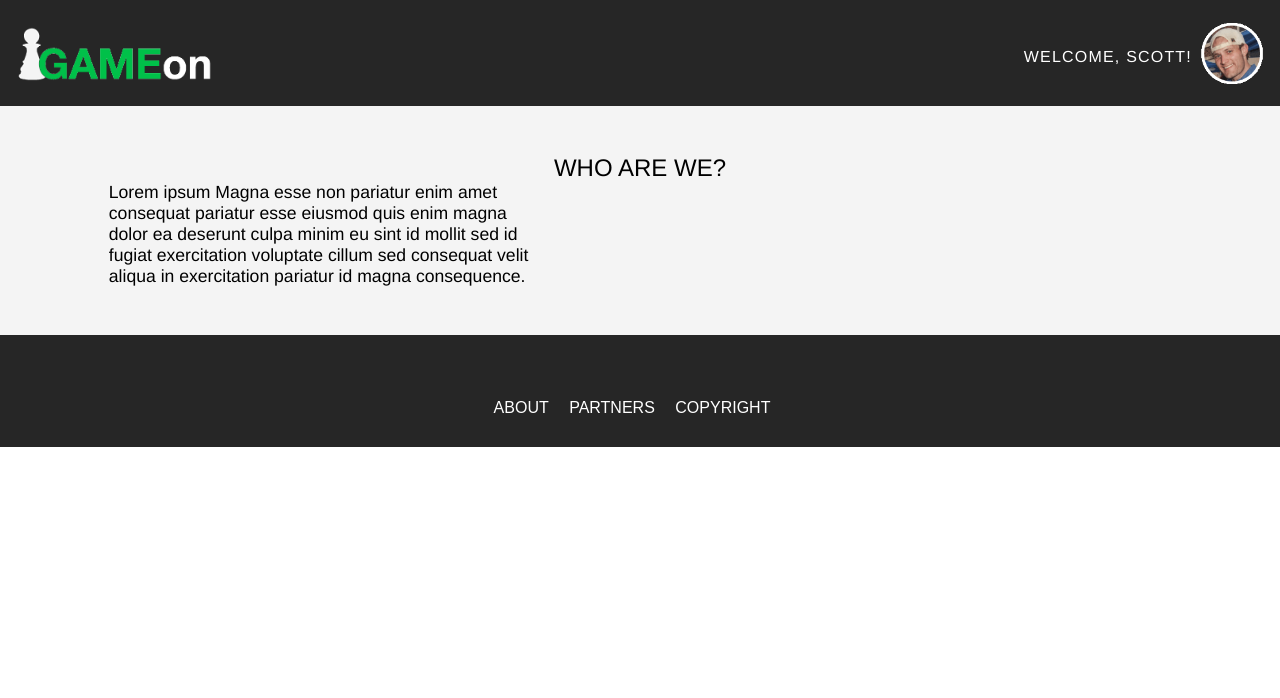
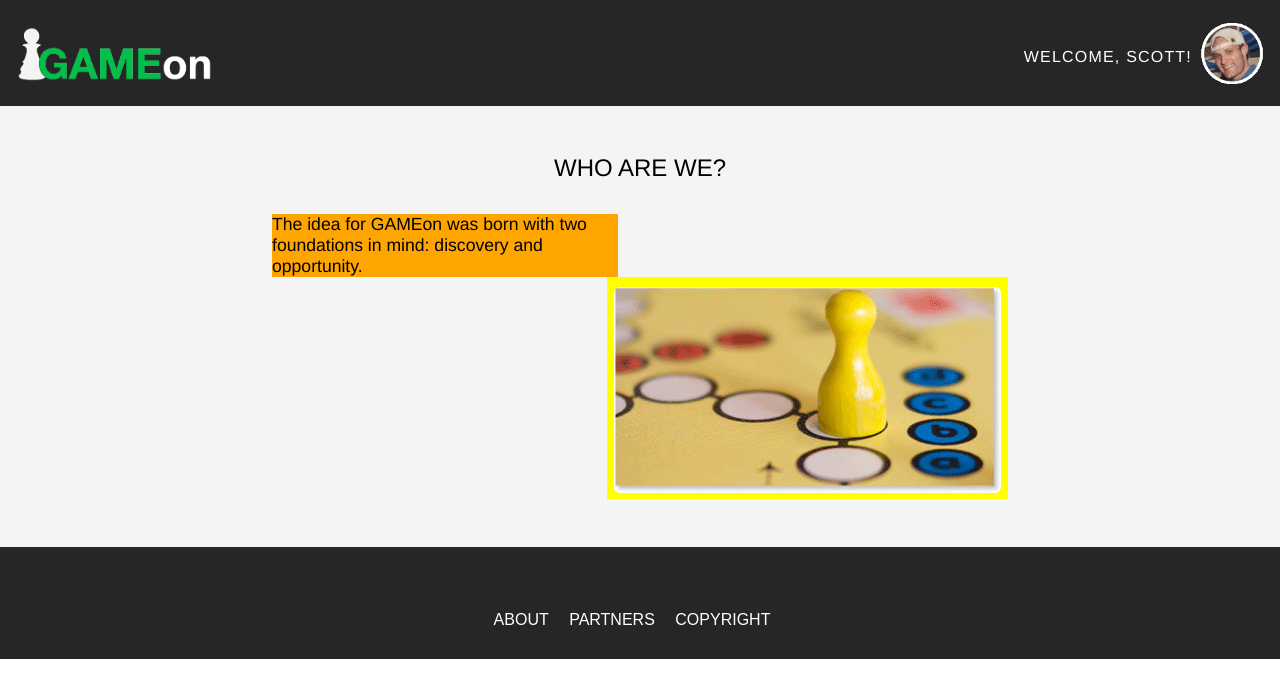
Before and after one commit to scottanderson5/GAME-ON, a Jekyll site: the page built from about.html, in a window 1280 px wide. Shown: the top 698 px of the page. Built offline with Jekyll 4.4.1, drawn with Linux system fonts in a browser that asks for light colours.

Commit message:
Updates to About Page

```diff
--- a/_sass/_aboutpage.scss
+++ b/_sass/_aboutpage.scss
@@ -23,14 +23,18 @@
 
 .about-info-wrap{
 	overflow: hidden;
+	padding: 2em 0em 0em 0em;
 }
 
 .about-p{
-	width: 40%;
+	width: 47%;
 	font-size: 1.1em;
+	line-spacing: 1.2em;
+	background-color: orange;
 	float: left;
 }
 
 .about-pic{
 	float: right;
+	background-color: yellow;
 }
--- a/about.html
+++ b/about.html
@@ -7,7 +7,7 @@ title: About Page
 	<div class="col col-12 about-main">
 
 
-		<div class="col col-10 about-intro">
+		<div class="col col-7 about-intro">
 
 			<div class="about-intro-text">
 				WHO ARE WE?
@@ -15,10 +15,13 @@ title: About Page
 
 			<div class="about-info-wrap">
 				<div class="about-p">
-				Lorem ipsum Magna esse non pariatur enim amet consequat pariatur esse eiusmod quis enim magna dolor ea deserunt culpa minim eu sint id mollit sed id fugiat exercitation voluptate cillum sed consequat velit aliqua in exercitation pariatur id magna consequence.
+				The idea for GAMEon was born with two foundations in mind: discovery and opportunity.
+				<br>
+
+
 				</div>
 				<div class="about-pic">
-
+					<img src="Assets/AboutGame.gif">
 				</div>
 			</div>
 
```
Also changed, not shown: Assets/AboutGame.gif (added).
